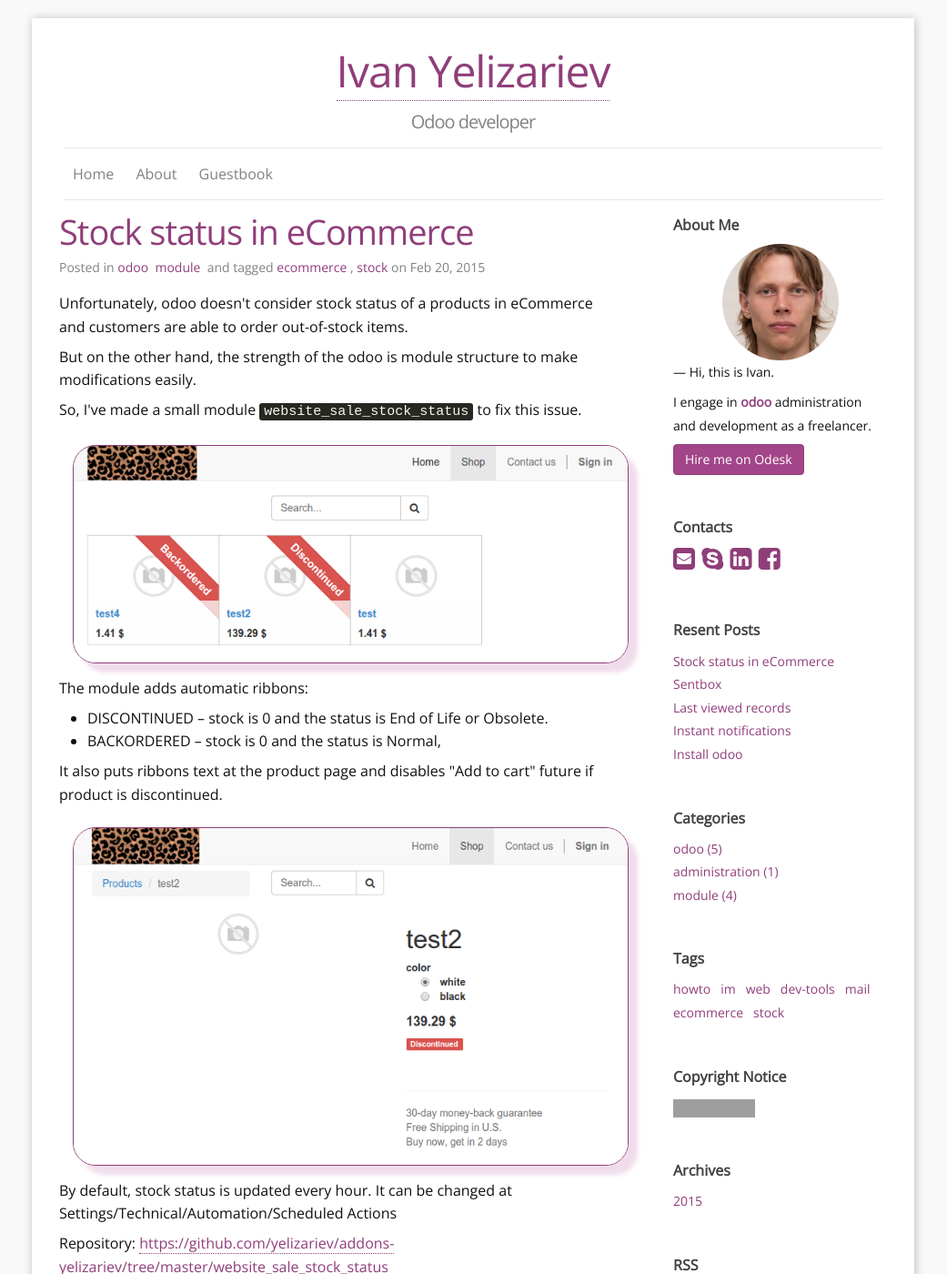
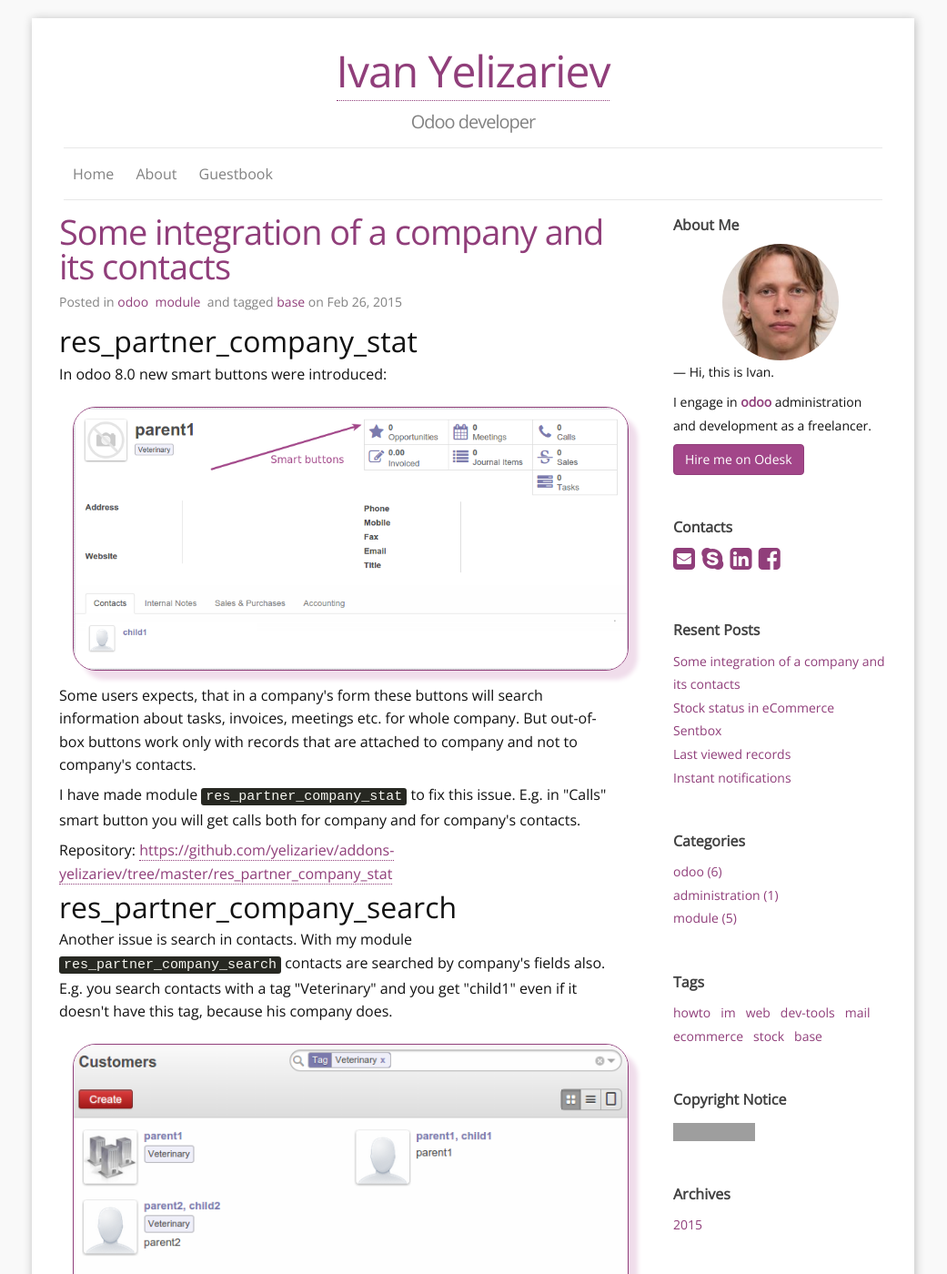
Before and after one commit to yelizariev/yelizariev.github.io, a Jekyll site: the page built from index.html, in a window 1280 px wide and 1400 px high. Shown: the whole window at 91% size, without its empty margins (120-1161 px from the left). Built offline with Jekyll 4.4.1, drawn with Linux system fonts in a browser that asks for light colours; some web fonts are replaced; the list of posts is cut into pages by our own code; comment, search, counter and statistics services are not loaded; some of the changed text lies outside the part shown; grey boxes are pictures that could not be loaded.

Commit message:
[POST] company-contacts

```diff
--- a/_posts/2015-02-20-ecommerce-stock-status.html
+++ b/_posts/2015-02-20-ecommerce-stock-status.html
@@ -35,7 +35,7 @@
 
 <p>
 It also puts ribbons text at the product page and disables "Add to
-cart" future if product is discontinued.
+cart" feature if product is discontinued.
 </p>
 
 <img class="rounded shadow border" src="/images/odoo/module/website_sale_stock_status2.png"/>
--- /dev/null
+++ b/_posts/2015-02-26-company-contacts.html
@@ -0,0 +1,53 @@
+---
+published: true
+comments: yes
+layout: post
+title: Some integration of a company and its contacts
+tags: [base]
+category: [odoo, module]
+---
+<div id="outline-container-sec-1" class="outline-2">
+<h2 id="sec-1">res_partner_company_stat</h2>
+<div class="outline-text-2" id="text-1">
+<p>
+In odoo 8.0 new smart buttons were introduced:
+</p>
+<img class="rounded shadow border" src="/images/odoo/module/res_partner_company.png"/>
+
+<p>
+Some users expects, that in a company's form these buttons will search
+information about tasks, invoices, meetings etc. for whole company.
+But out-of-box buttons work only with records that are attached to
+company and not to company's contacts.
+</p>
+
+<p>
+I have made module <code>res_partner_company_stat</code> to fix this issue.
+E.g. in "Calls" smart button you will get calls both for company and for
+company's contacts.
+</p>
+
+<p>
+Repository: <a href="https://github.com/yelizariev/addons-yelizariev/tree/master/res_partner_company_stat">https://github.com/yelizariev/addons-yelizariev/tree/master/res_partner_company_stat</a>
+</p>
+</div>
+</div>
+
+<div id="outline-container-sec-2" class="outline-2">
+<h2 id="sec-2">res_partner_company_search</h2>
+<div class="outline-text-2" id="text-2">
+<p>
+Another issue is search in contacts. With my module <code>res_partner_company_search</code> contacts are searched by company's fields also. E.g.  you search contacts with a tag "Veterinary" and you get "child1" even if it doesn't have this tag, because his company does.
+</p>
+<img class="rounded shadow border" src="/images/odoo/module/res_partner_company2.png"/>
+
+<p>
+(Out-of-box you will get in search results parent2 and child2 only).
+</p>
+
+
+<p>
+Repository: <a href="https://github.com/yelizariev/addons-yelizariev/tree/master/res_partner_company_search">https://github.com/yelizariev/addons-yelizariev/tree/master/res_partner_company_search</a>
+</p>
+</div>
+</div>
```
Also changed, not shown: _org/_posts/2015-02-26-company-contacts.org (added, +39 -0 lines), images/odoo/module/res_partner_company.png (added), images/odoo/module/res_partner_company2.png (added).
